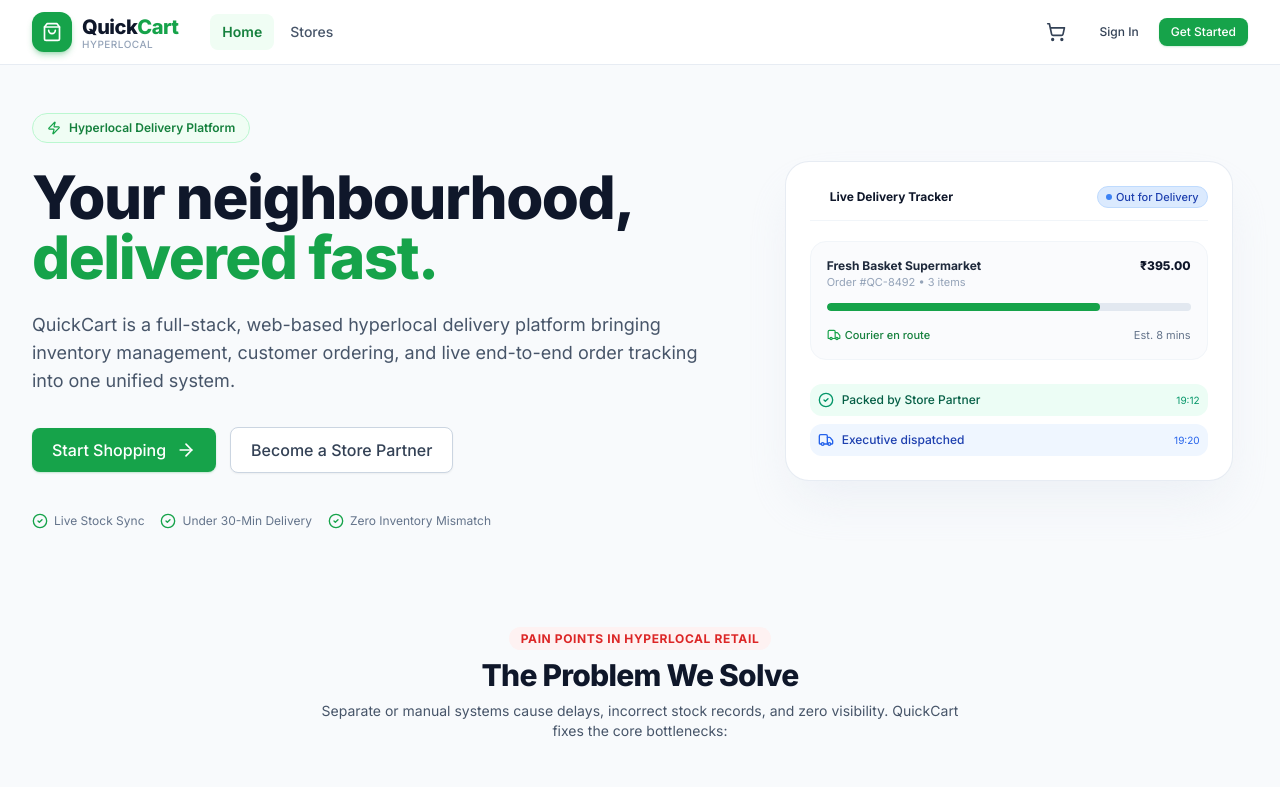
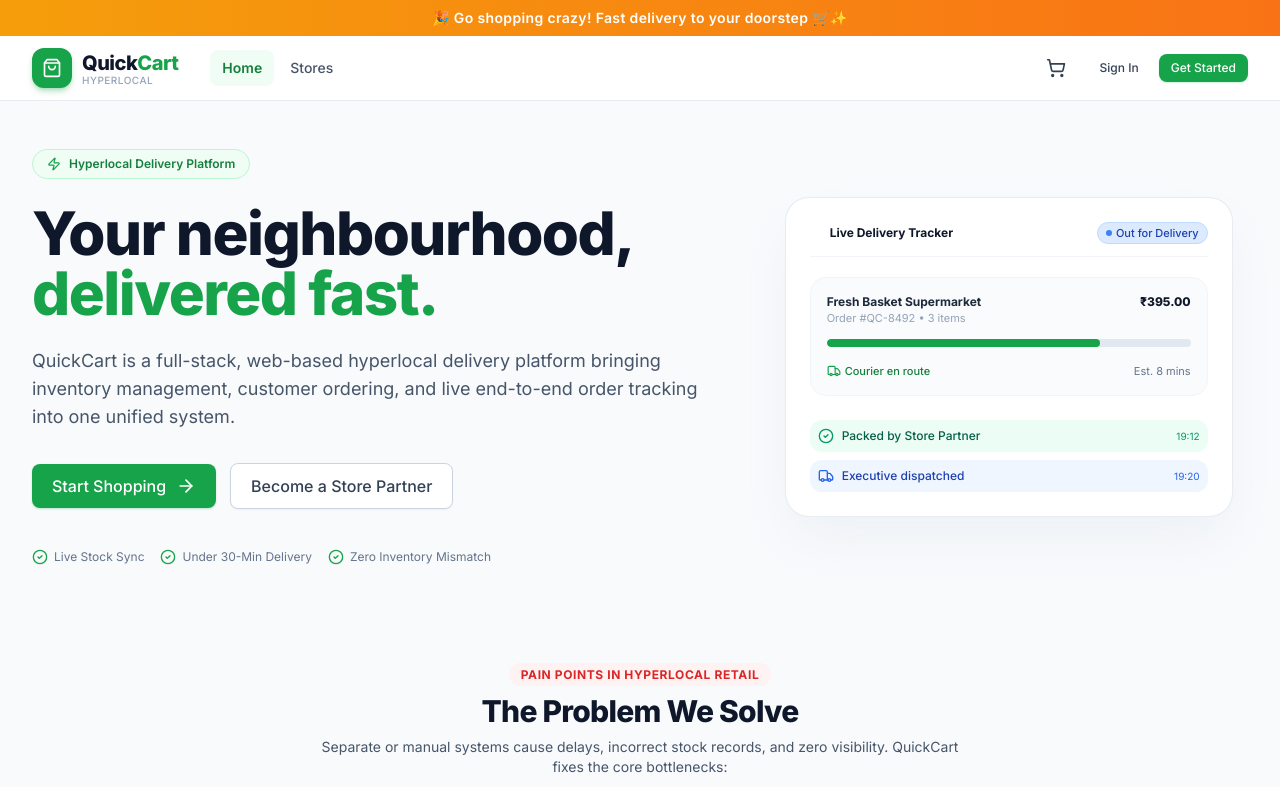
Before and after one commit to vidyasirdini-commits/quick_cart, a React (Vite) app in the folder client/: page / in a window 1280 px wide. Shown: the top 787 px of the page. Built offline with nearby package versions, Linux system fonts and the light colour scheme.

Commit message:
add promo banner

```diff
--- a/client/src/App.jsx
+++ b/client/src/App.jsx
@@ -33,7 +33,7 @@ const PageLoader = () => (
   <div className="min-h-[50vh] flex items-center justify-center p-8" role="status" aria-label="Loading page">
     <div className="flex flex-col items-center gap-3">
       <div className="w-8 h-8 border-3 border-primary-200 border-t-primary-600 rounded-full animate-spin" />
-      <span className="text-xs font-medium text-slate-500">Loading QuickCart...</span>
+      <span className="text-xs font-medium text-slate-500">Loading QuickCart...get ready to shop crazy</span>
     </div>
   </div>
 );
@@ -44,6 +44,9 @@ function App() {
       <AuthProvider>
         <CartProvider>
           <ToastProvider>
+            <div className="bg-gradient-to-r from-amber-500 to-orange-500 text-white text-center py-2 text-sm font-semibold tracking-wide shadow-sm">
+      🎉 Go shopping crazy! Fast delivery to your doorstep 🛒✨
+    </div>
             <React.Suspense fallback={<PageLoader />}>
               <Routes>
               {/* Public & Customer Storefront Routes */}
```
